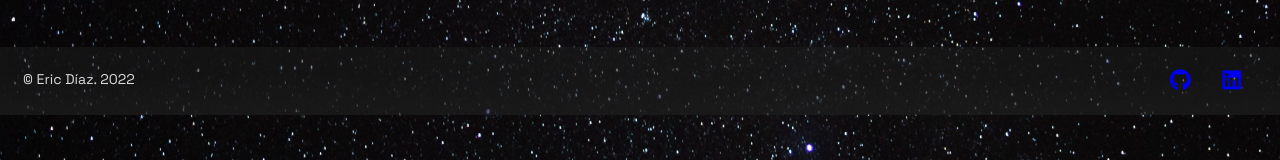
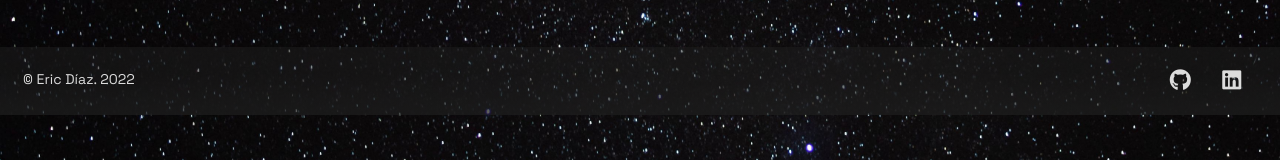
Before and after one commit to EricDiCiv5/edc_swapi_films, a plain HTML site: page index.html in a window 1280 px wide. Shown: the part 619-779 px from the top of the page. Drawn offline with Linux system fonts and the light colour scheme.

Commit message:
Changed color of the links

```diff
--- a/estilosSwapi.css
+++ b/estilosSwapi.css
@@ -76,5 +76,6 @@ footer article {
 }
 
 footer article > a > i {
+    color: #dcdcdc;
     font-size: 1.7vw;
 }
```
